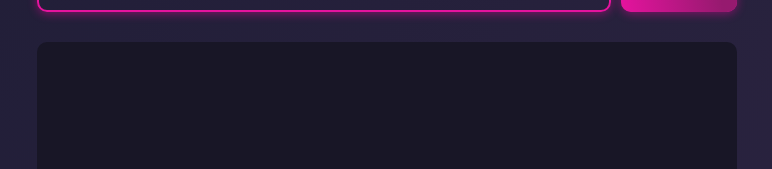
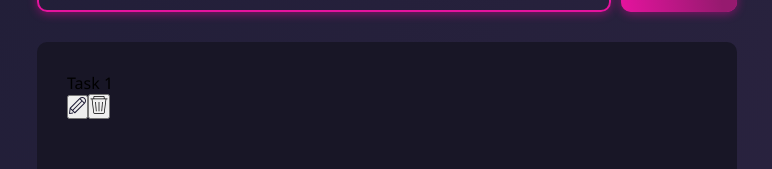
Before and after one commit to sofiakotsan/todo-app, a React (Create React App) app: page / in a window 1280 px wide. Shown: the part 266-435 px from the top of the page, without its empty margins (253-1025 px from the left). Built offline with nearby package versions, Linux system fonts and the light colour scheme.

Commit message:
added todo item markup

```diff
--- a/src/components/TodoList/TodoItem.js
+++ b/src/components/TodoList/TodoItem.js
@@ -1,8 +1,21 @@
-import React from "react";
+import React, {ReactComponent} from "react";
+import "./TodoList.css";
+import { ReactComponent as EditIcon } from "./img/edit.svg";
+import { ReactComponent as DeleteIcon } from "./img/delete.svg";
 
-const TodoItem = () => {
+const TodoItem = ({item, ...props}) => {
     return (
-        <div></div>
+        <div className="todo-item">
+            <div className="todo-item-info">
+                <span className="todo-item-text">
+                    {item.text}
+                </span>
+            </div>
+            <div className="todo-item-controls">
+                <button className="edit-btn"><EditIcon/></button>
+                <button className="delete-btn"><DeleteIcon/></button>
+            </div>
+        </div>
     );
 }
 
--- a/src/components/TodoList/TodoList.js
+++ b/src/components/TodoList/TodoList.js
@@ -1,10 +1,15 @@
 import React from "react";
+import TodoItem from "./TodoItem";
 import "./TodoList.css"
 
 const TodoList = () => {
+    let item={
+        id: 1,
+        text: 'Task 1',
+    }
     return (
         <div className="todo-list">
-
+            <TodoItem item={item}/>
         </div>
     );
 }
```
Also changed, not shown: src/components/TodoList/img/delete.svg (added), src/components/TodoList/img/edit.svg (added).
